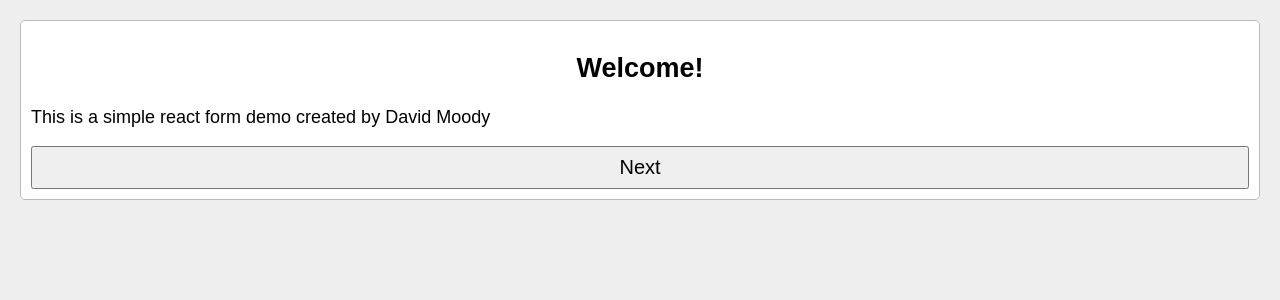
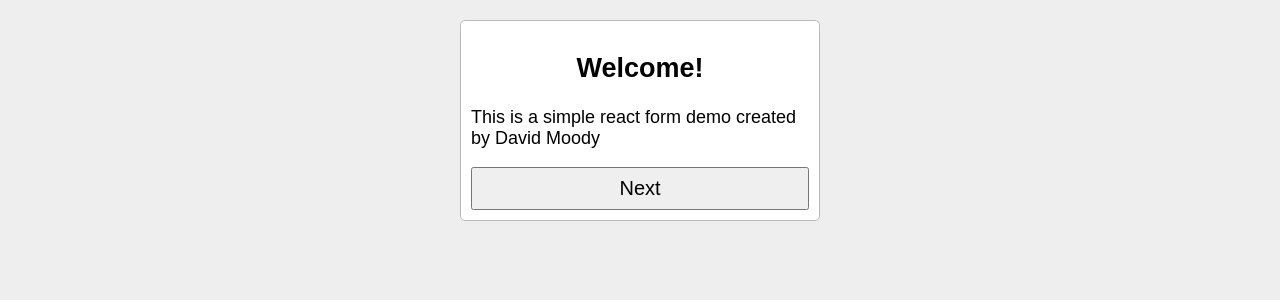
Before and after one commit to davidxmoody/react-form-demo, a React (Create React App) app: page / in a window 1280 px wide. Shown: the top 300 px of the page. Built offline with nearby package versions, Linux system fonts and the light colour scheme.

Commit message:
Tweak sliding animations

```diff
--- a/src/components/ScreenShifter.js
+++ b/src/components/ScreenShifter.js
@@ -5,15 +5,21 @@ import "./ScreenShifter.css"
 export default function ScreenShifter(props) {
   return (
     <div className="screen-shifter">
+      <div className="screen-shifter__centerer">
         {React.Children.map(props.children, (child, index) => {
           const transform = `translate(${(index - props.currentScreenIndex) * 100}%)`
+          let className = "screen-shifter__child-container"
+          if (index === props.currentScreenIndex) {
+            className += " screen-shifter__child-container--active"
+          }
 
           return (
-          <div className="screen-shifter__child-container" style={{transform}}>
+            <div className={className} style={{transform}}>
               {child}
             </div>
           )
         })}
+      </div>
     </div>
   )
 }
--- a/src/components/ScreenShifter.scss
+++ b/src/components/ScreenShifter.scss
@@ -5,6 +5,15 @@
   bottom: 0;
   right: 0;
   left: 0;
+
+  display: flex;
+  justify-content: center;
+
+  &__centerer {
+    position: relative;
+    width: 100%;
+    max-width: 400px;
+  }
 
   &__child-container {
     position: absolute;
@@ -15,6 +24,14 @@
 
     overflow-y: auto;
 
-    transition: transform 0.3s ease-in-out;
+    transition: all 0.3s ease-in-out;
+
+    pointer-events: none;
+    opacity: 0;
+
+    &--active {
+      pointer-events: auto;
+      opacity: 1;
+    }
   }
 }
--- a/src/components/controls/Button.scss
+++ b/src/components/controls/Button.scss
@@ -5,6 +5,7 @@
 
   padding: 8px;
   font-size: 20px;
+  cursor: pointer;
 
   &--busy {
     pointer-events: none;
--- a/src/components/screens/SuccessScreen.js
+++ b/src/components/screens/SuccessScreen.js
@@ -3,9 +3,10 @@ import Screen from "./Screen"
 
 export default function WelcomeScreen(props) {
   return (
-    <Screen title="Success!">
+    <Screen title="Thank you!">
       <p>
-        Reload the app if you would like to try it again
+        Your data has been submitted to the server.
+        Reload the app if you would like to try it again.
       </p>
     </Screen>
   )
```
Lines whose indentation alone changed are shown as unchanged.
